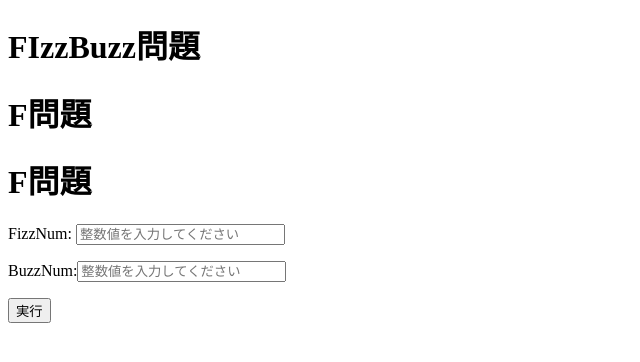
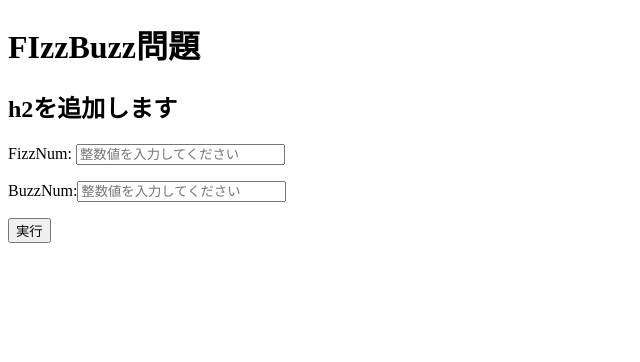
Before and after one commit to daisukey623/FizzBuzz, a plain HTML site: page index.html in a window 1280 px wide. Shown: the whole page, without its empty margins (0-640 px from the left). Drawn offline with Linux system fonts and the light colour scheme.

Commit message:
no message

```diff
--- a/index.html
+++ b/index.html
@@ -8,8 +8,8 @@
 
   <body>
     <h1>FIzzBuzz問題</h1>
-    <h1>F問題</h1>
-    <h1>F問題</h1>
+    <h2>h2を追加します</h2>
+
     <form id="form1" action="">
       <p>
         <label
```
